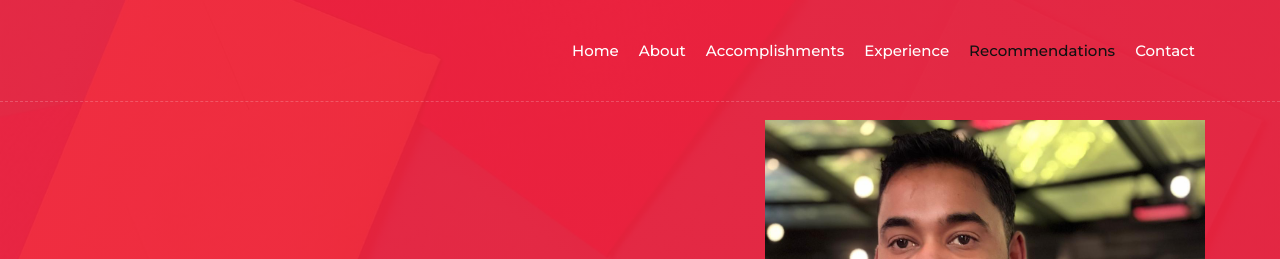
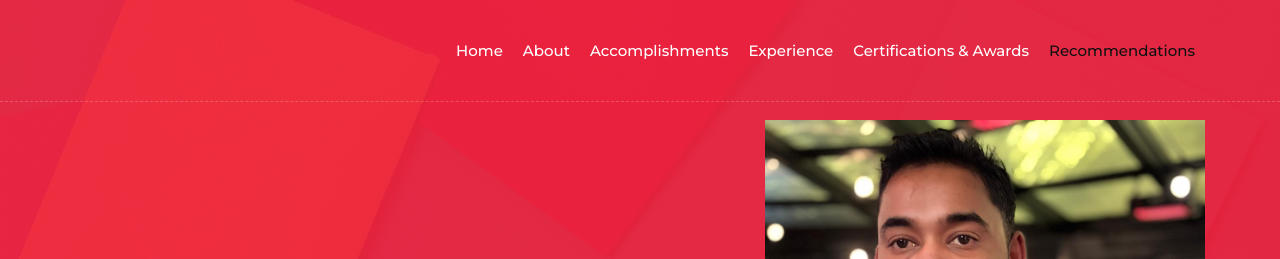
Before and after one commit to Saswat1983/SaswatBehera, a plain HTML site: page index.html in a window 1280 px wide. Shown: the top 259 px of the page. Drawn offline with nearby package versions, Linux system fonts and the light colour scheme.

Commit message:
Update index.html

```diff
--- a/index.html
+++ b/index.html
@@ -42,11 +42,11 @@
                     <a href="#about" class="nav-item nav-link">About</a>
                     <a href="#service" class="nav-item nav-link">Accomplishments</a>
                     <a href="#experience" class="nav-item nav-link">Experience</a>
-                    <a href="#portfolio" class="nav-item nav-link">Recommendations</a>
-                    <!-- <a href="#review" class="nav-item nav-link">Review</a>
-                        <a href="#team" class="nav-item nav-link">Team</a>
-                        <a href="#blog" class="nav-item nav-link">Blog</a> -->
-                    <a href="#contact" class="nav-item nav-link">Contact</a>
+                    <a href="#portfolio" class="nav-item nav-link">Certifications & Awards</a>
+                    <a href="#review" class="nav-item nav-link">Recommendations</a>
+                       <!--<a href="#team" class="nav-item nav-link">Team</a>
+                        <a href="#blog" class="nav-item nav-link">Blog</a>
+                    <a href="#contact" class="nav-item nav-link">Contact</a>-->
                 </div>
             </div>
         </div>
@@ -433,6 +433,9 @@
     <!-- Testimonial Start -->
     <div class="testimonial wow fadeInUp" data-wow-delay="0.1s" id="review">
         <div class="container">
+            <div class="section-header text-center wow zoomIn" data-wow-delay="0.1s">
+                <p>Recommendations</p>
+            </div>
             <div class="testimonial-icon">
                 <i class="fa fa-quote-left"></i>
             </div>
```
